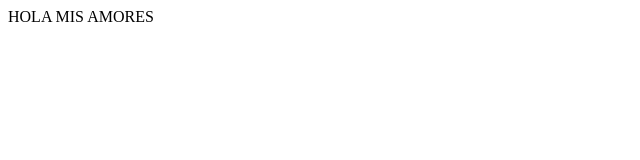
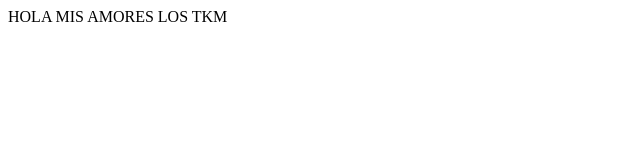
Before and after one commit to natogourmet/test-project, a plain HTML site: page index.html in a window 1280 px wide. Shown: the full height of the page, 0-640 px from the left. Drawn offline with Linux system fonts and the light colour scheme.

Commit message:
diciendole tkm a mis amores

```diff
--- a/index.html
+++ b/index.html
@@ -7,5 +7,6 @@
 </head>
 <body>
   HOLA MIS AMORES
+  LOS TKM
 </body>
 </html>
```
